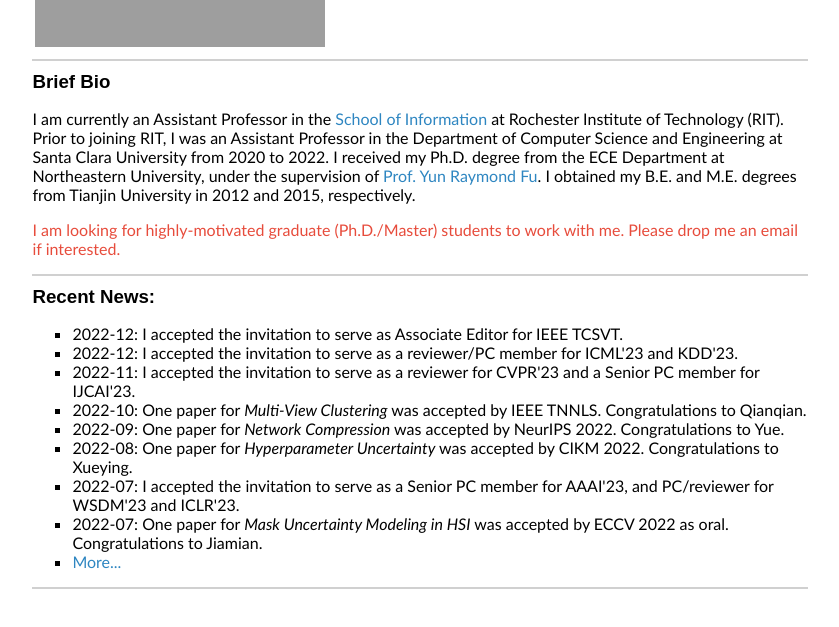
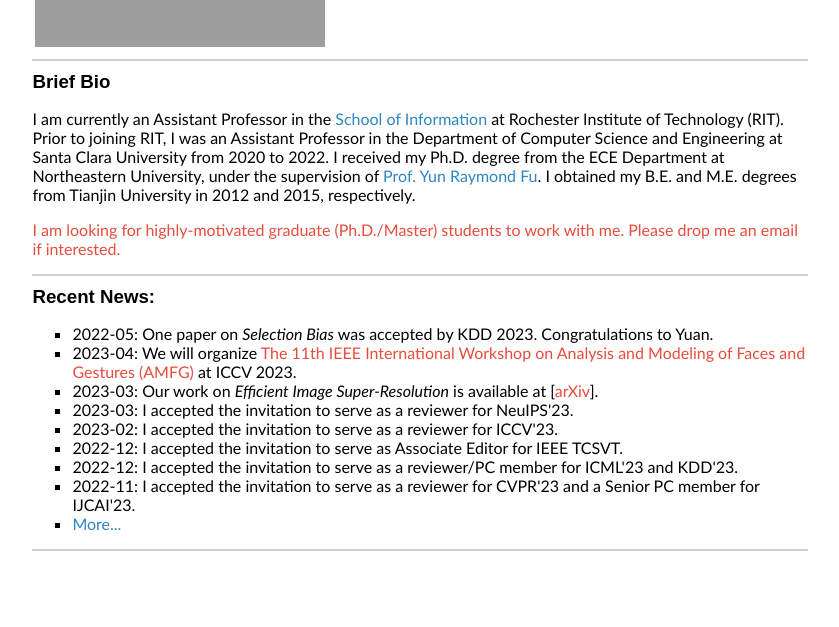
Before and after one commit to ztao1989/ztao1989.github.io, a plain HTML site: page index.html in a window 1280 px wide. Shown: the part 319-946 px from the top of the page, without its empty margins (220-1059 px from the left). Drawn offline with Linux system fonts and the light colour scheme; grey boxes are pictures that could not be loaded.

Commit message:
some updates

```diff
--- a/index.html
+++ b/index.html
@@ -95,14 +95,14 @@ I am very fortunate to be advised by <a href="http://www1.ece.neu.edu/~yunfu/">P
 <a id="new-page" class="anchor" href="#new-page" aria-hidden="true"><span class="octicon octicon-link"></span></a>Recent News:</h3>
 <!-- <ul style="height: 268px; overflow: auto"> -->
 <ul>
+<li>2022-05: One paper on <em>Selection Bias</em> was accepted by KDD 2023. Congratulations to Yuan.</li>
+<li>2023-04: We will organize <a href="https://web.northeastern.edu/smilelab/amfg2023/" target="_blank"><font color="#E74C3C"><ud2>The 11th IEEE International Workshop on Analysis and Modeling of Faces and Gestures (AMFG)</ud2></font></a> at ICCV 2023.</li>
+<li>2023-03: Our work on <em>Efficient Image Super-Resolution</em> is available at [<a href="https://arxiv.org/abs/2303.09650" target="_blank"><font color="#E74C3C"><ud2>arXiv</ud2></font></a>].</li>
+<li>2023-03: I accepted the invitation to serve as a reviewer for NeuIPS'23.</li>
+<li>2023-02: I accepted the invitation to serve as a reviewer for ICCV'23.</li>
 <li>2022-12: I accepted the invitation to serve as Associate Editor for IEEE TCSVT.</li>
 <li>2022-12: I accepted the invitation to serve as a reviewer/PC member for ICML'23 and KDD'23.</li>
 <li>2022-11: I accepted the invitation to serve as a reviewer for CVPR'23 and a Senior PC member for IJCAI'23.</li>
-<li>2022-10: One paper for <em>Multi-View Clustering</em> was accepted by IEEE TNNLS. Congratulations to Qianqian.</li>
-<li>2022-09: One paper for <em>Network Compression</em> was accepted by NeurIPS 2022. Congratulations to Yue.</li>
-<li>2022-08: One paper for <em>Hyperparameter Uncertainty</em> was accepted by CIKM 2022. Congratulations to Xueying.</li>
-<li>2022-07: I accepted the invitation to serve as a Senior PC member for AAAI'23, and PC/reviewer for WSDM'23 and ICLR'23.</li>
-<li>2022-07: One paper for <em>Mask Uncertainty Modeling in HSI</em> was accepted by ECCV 2022 as oral. Congratulations to Jiamian.</li>
 <li><a href="news.html">More...</a></li>
 </ul>
 
```
Also changed, not shown: news.html (+5 -0 lines), services.html (+2 -2 lines).
